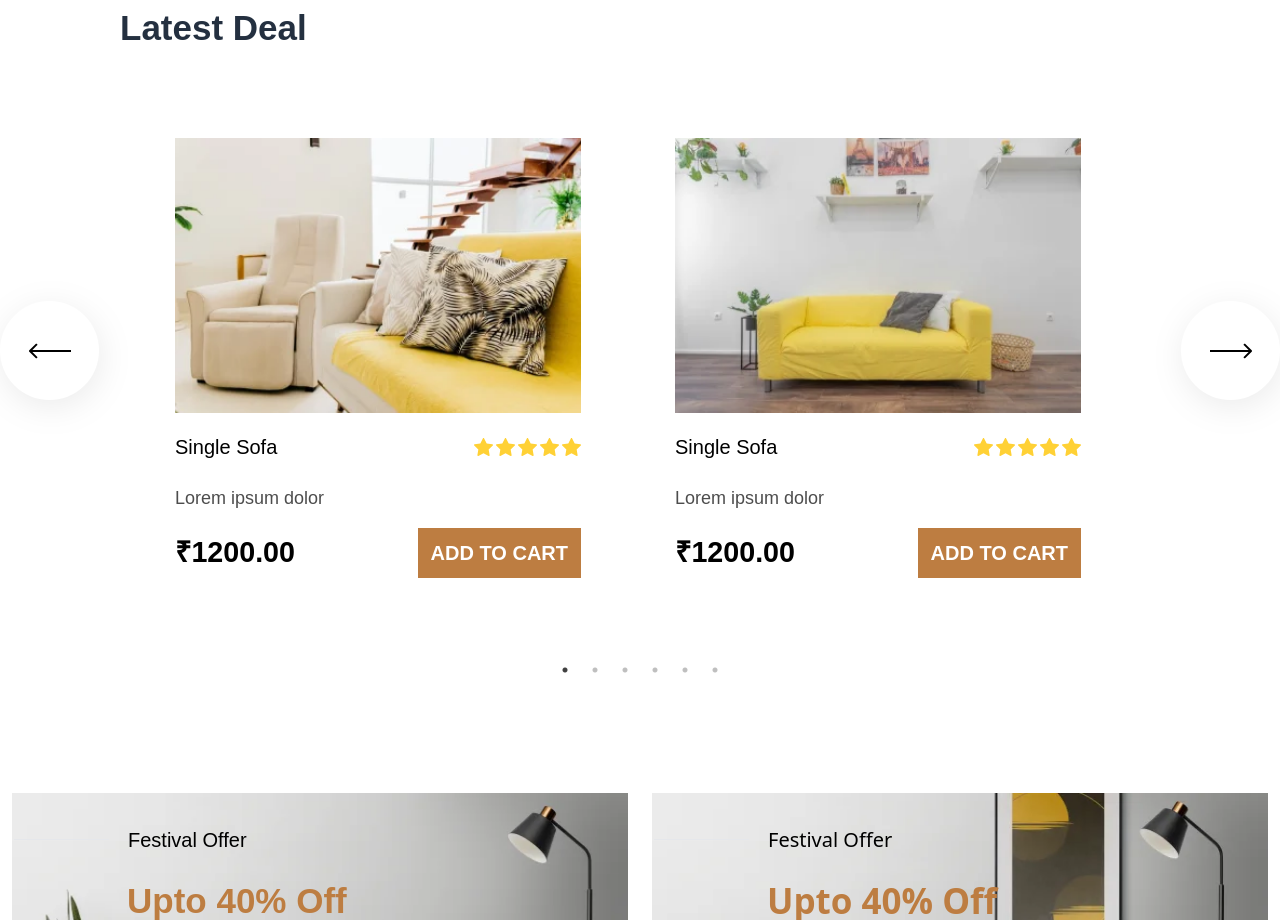
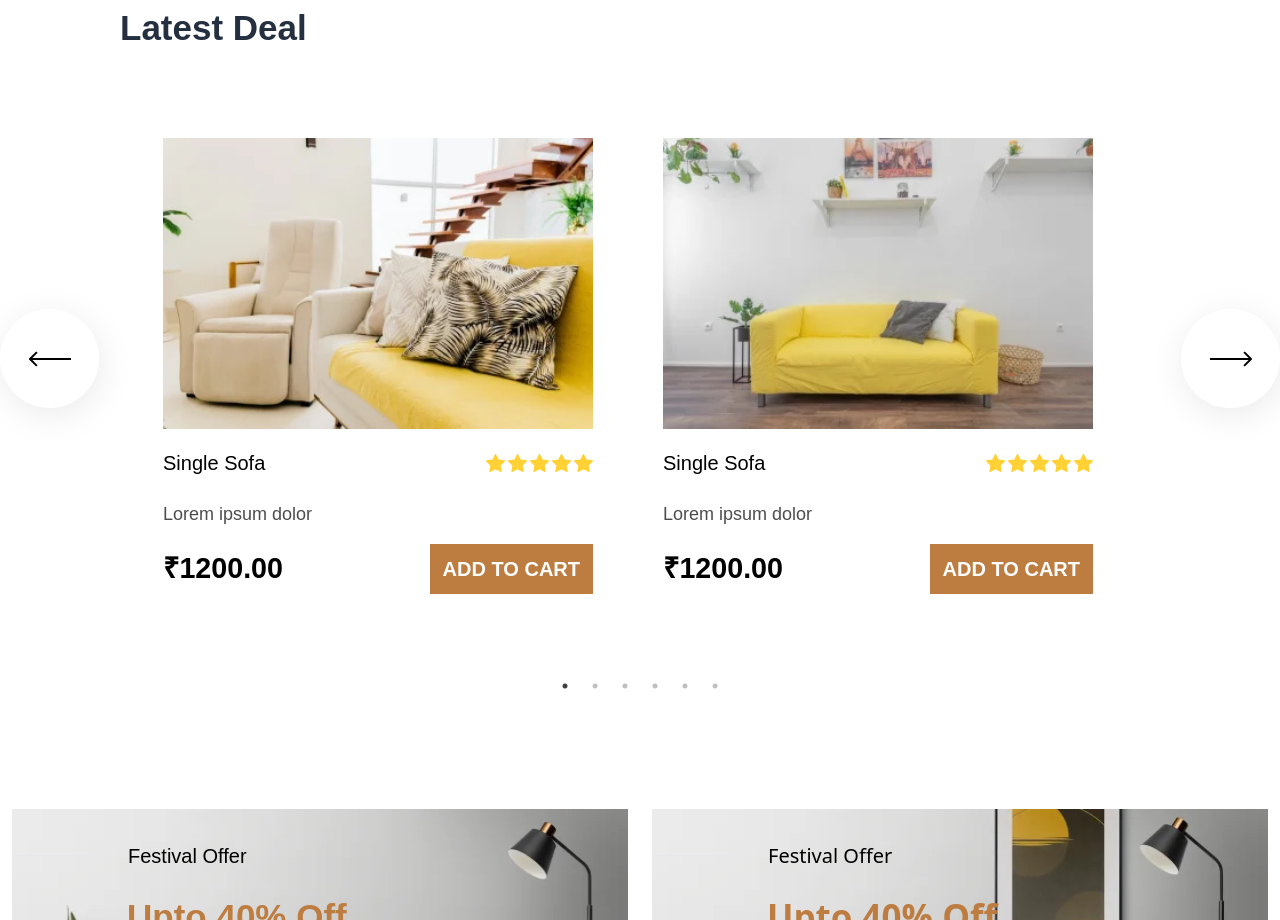
Before and after one commit to sanjuverma373/furniture2, a React (Create React App) app: page / in a window 1280 px wide. Shown: the part 4440-5360 px from the top of the page. Built offline with nearby package versions, Linux system fonts and the light colour scheme.

Commit message:
dealsection modified

```diff
--- a/src/components/Dealsection.jsx
+++ b/src/components/Dealsection.jsx
@@ -31,8 +31,8 @@ const dealcrd = [
 
 const Dealdata = dealcrd.map((dealcrd, index) => (
 
-        <div className=' px-3'>
-                <div className=' bg-white duration-300 hover:shadow-[6px_13px_38px_0_rgba(0,0,0,0.12)] mr-6 px-[23px] pt-[18px] pb-[30px]  md:pb-[53px] mb-6' key={index}>
+        <div className=''>
+                <div className=' bg-white duration-300 hover:shadow-[6px_13px_38px_0_rgba(0,0,0,0.12)] mr-2 md:mr-6 px-[23px] pt-[18px] pb-[30px]  md:pb-[53px] mb-6' key={index}>
                         <img className=' w-full' src={dealcrd.img} alt="#" />
                         <div className=' pt-[19px] flex items-center justify-between pb-[22px]'>
                                 <p className='text-black font-medium text-[16px]  md:text-[20px] font-ff-poppins'>Single Sofa</p>
```
